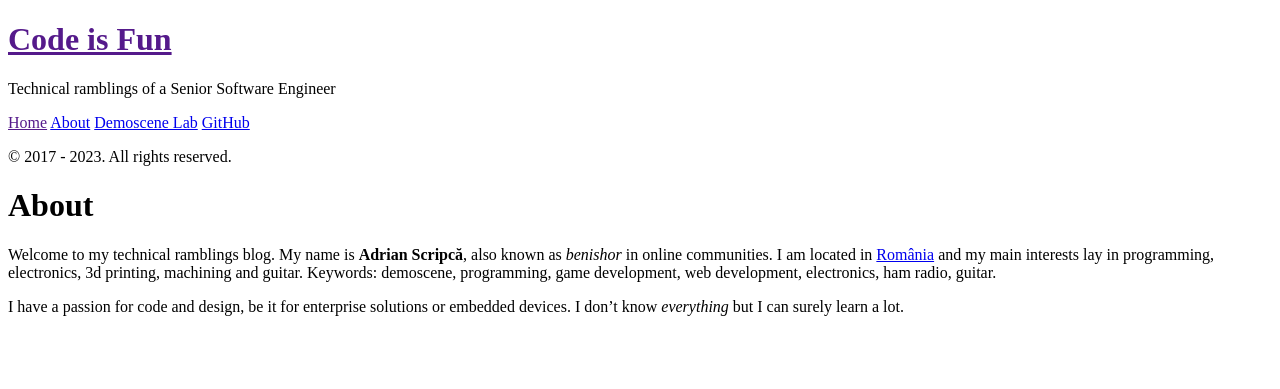
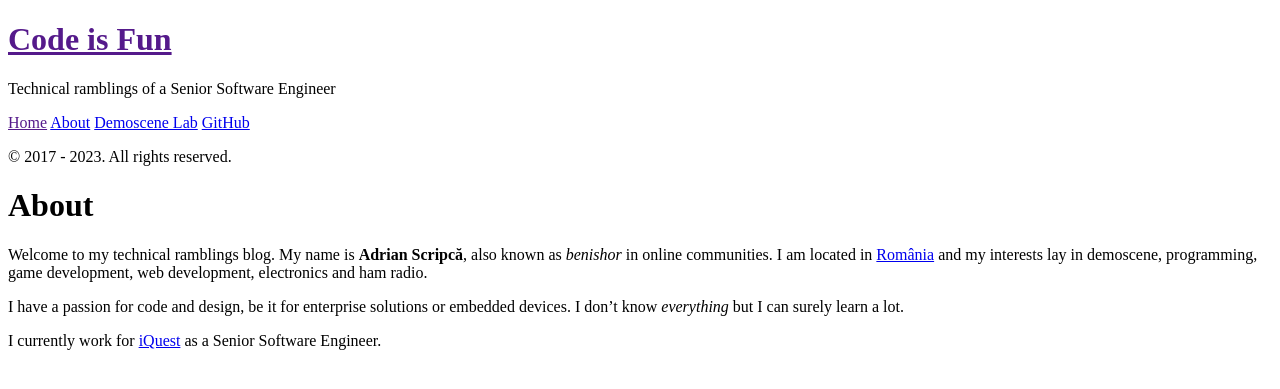
Before and after one commit to benishor/benishor.github.io, a Jekyll site: the page built from about.md, in a window 1280 px wide. Shown: the top 389 px of the page. Built offline with Jekyll 4.4.1, drawn with Linux system fonts in a browser that asks for light colours; nearby versions of some CDN libraries; part of the change alters nothing that is shown.

```diff
--- a/_includes/analytics.html
+++ b/_includes/analytics.html
@@ -1,10 +1,11 @@
-<script type="text/javascript" src="https://cdnjs.cloudflare.com/ajax/libs/lightbox2/2.8.1/js/lightbox-plus-jquery.js"></script>
-<!-- Google tag (gtag.js) -->
-<script async src="https://www.googletagmanager.com/gtag/js?id=UA-52571377-1"></script>
+ <script type="text/javascript" src="https://cdnjs.cloudflare.com/ajax/libs/lightbox2/2.8.1/js/lightbox-plus-jquery.js"></script>
 <script>
-  window.dataLayer = window.dataLayer || [];
-  function gtag(){dataLayer.push(arguments);}
-  gtag('js', new Date());
+  (function(i,s,o,g,r,a,m){i['GoogleAnalyticsObject']=r;i[r]=i[r]||function(){
+  (i[r].q=i[r].q||[]).push(arguments)},i[r].l=1*new Date();a=s.createElement(o),
+  m=s.getElementsByTagName(o)[0];a.async=1;a.src=g;m.parentNode.insertBefore(a,m)
+  })(window,document,'script','//www.google-analytics.com/analytics.js','ga');
 
-  gtag('config', 'UA-52571377-1');
+  ga('create', 'UA-52571377-1', 'auto');
+  ga('send', 'pageview');
+
 </script>
--- a/about.md
+++ b/about.md
@@ -3,6 +3,8 @@ layout: page
 title: About
 ---
 
-Welcome to my technical ramblings blog. My name is __Adrian Scripcă__, also known as _benishor_ in online communities. I am located in [România](http://en.wikipedia.org/wiki/Romania) and my main interests lay in programming, electronics, 3d printing, machining and guitar. Keywords: demoscene, programming, game development, web development, electronics, ham radio, guitar.
+Welcome to my technical ramblings blog. My name is __Adrian Scripcă__, also known as _benishor_ in online communities. I am located in [România](http://en.wikipedia.org/wiki/Romania) and my interests lay in demoscene, programming, game development, web development, electronics and ham radio.
 
 I have a passion for code and design, be it for enterprise solutions or embedded devices. I don't know _everything_ but I can surely learn a lot.
+
+I currently work for [iQuest](http://www.iquestgroup.com/) as a Senior Software Engineer.
```
